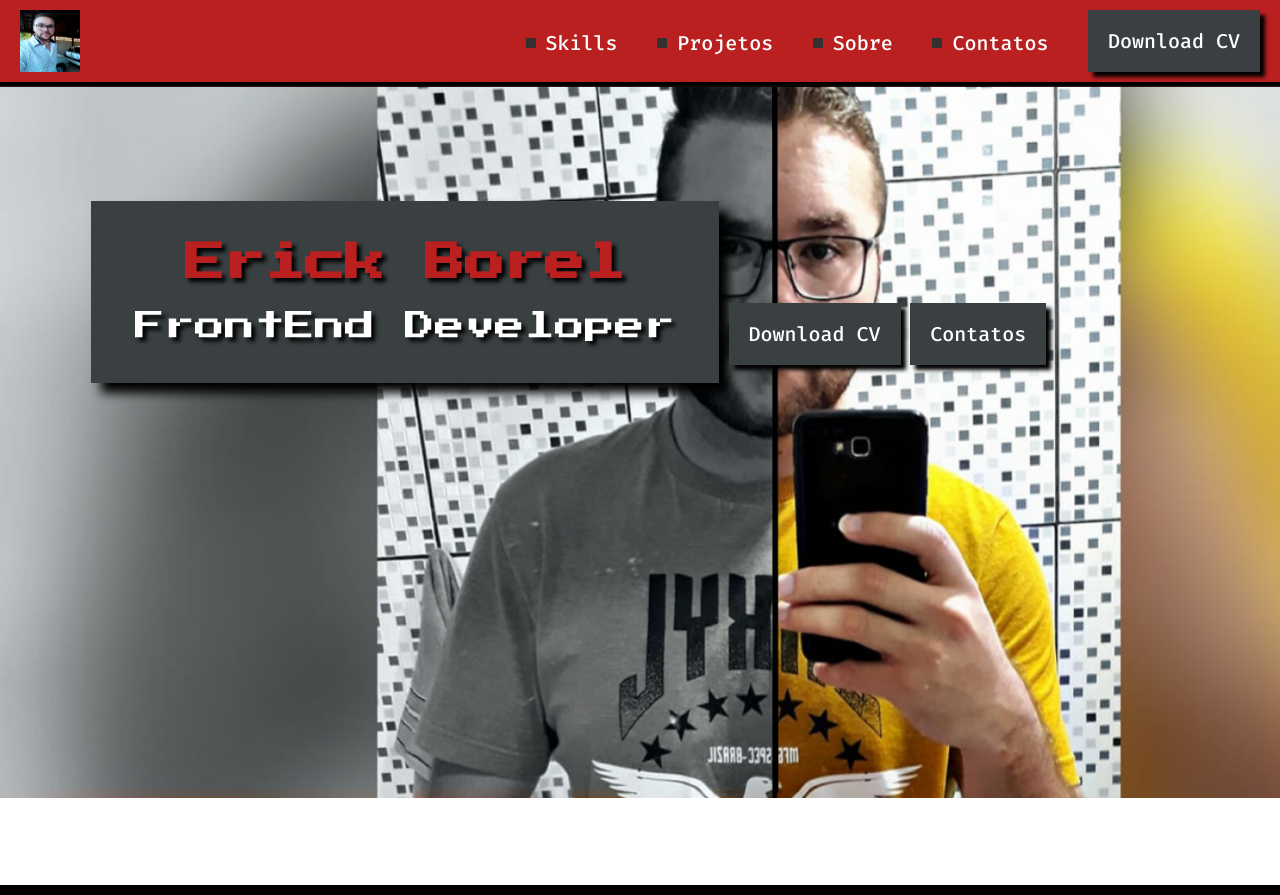
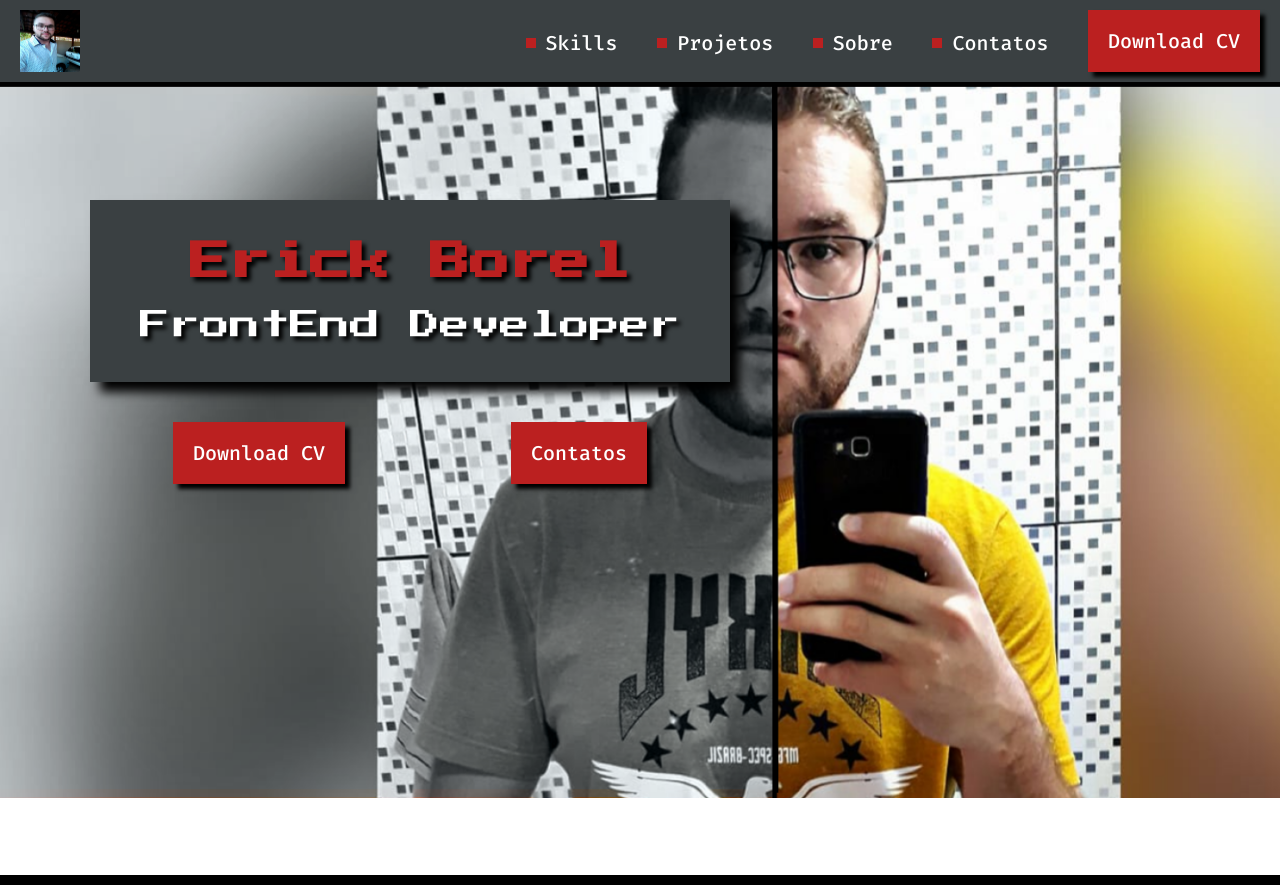
Before and after one commit to ErickBorel/erickborel.github.io, a plain HTML site: page index.html in a window 1280 px wide. Drawn offline with Linux system fonts and the light colour scheme.

Commit message:
Create the banner component

```diff
--- a/css/components/action.css
+++ b/css/components/action.css
@@ -11,7 +11,7 @@
 
 .action::before {
     content: "";
-    background-color: #363031;
+    background-color: #BB2020;
     width: 10px;
     height: 10px;
     margin-right: 10px;
--- a/css/components/banner.css
+++ b/css/components/banner.css
@@ -1,8 +1,26 @@
 .banner {
+    box-sizing: border-box;
     background-image: url(../../assets/img/Photo.png);
     background-repeat: no-repeat;
     background-size: 100%;
     height: 800px;
     margin-top: -2px;
     border-bottom: 10px solid #000;
+    padding-top: 115px;
+    padding-left: 90px;
 }
+
+.banner .wrapper {
+    display: flex;
+    flex-direction: column;
+    width: 640px;
+}
+
+.banner .box{
+    margin-bottom: 40px;
+}
+
+.banner .navigation {
+    display:flex;
+    justify-content: space-around;
+}
--- a/css/components/box.css
+++ b/css/components/box.css
@@ -1,8 +1,6 @@
 .box {
     display: inline-block;
     background-color: #3A4042;
-    margin-left: 91px;
-    margin-top: 116px;
     text-align: center;
     box-shadow: 10px 10px 10px #000000;
     padding: 42px 44px;
--- a/css/components/button.css
+++ b/css/components/button.css
@@ -1,6 +1,6 @@
 .button {
     display: inline-block;
-    background-color: #3A4042;
+    background-color: #BB2020;
     padding: 18px 20px;
     box-shadow: 5px 5px 4px #000;
     margin-right: 0;
--- a/css/components/header.css
+++ b/css/components/header.css
@@ -1,7 +1,7 @@
 .header {
     display: flex;
     justify-content: space-between;
-    background-color: #BB2020;
+    background-color: #3A4042;
     border-bottom: 5px solid #000;
     padding-left: 20px;
     padding-right: 20px;
--- a/index.html
+++ b/index.html
@@ -30,13 +30,17 @@
         </header>
 
         <section class="banner">
+            <div class="wrapper">
                 <div class="box">
                     <h1 class="title">Erick Borel</h1>
                     <h2 class="subtitle">FrontEnd Developer</h2>
                 </div>
 
+                    <div class="navigation">
                     <a class="button"href="" leng="en">Download CV</a>
                     <a class="button"href="">Contatos</a>
+                </div>
+            </div>
         </section>
     </body>
 </html>
```
Lines whose indentation alone changed are shown as unchanged.
